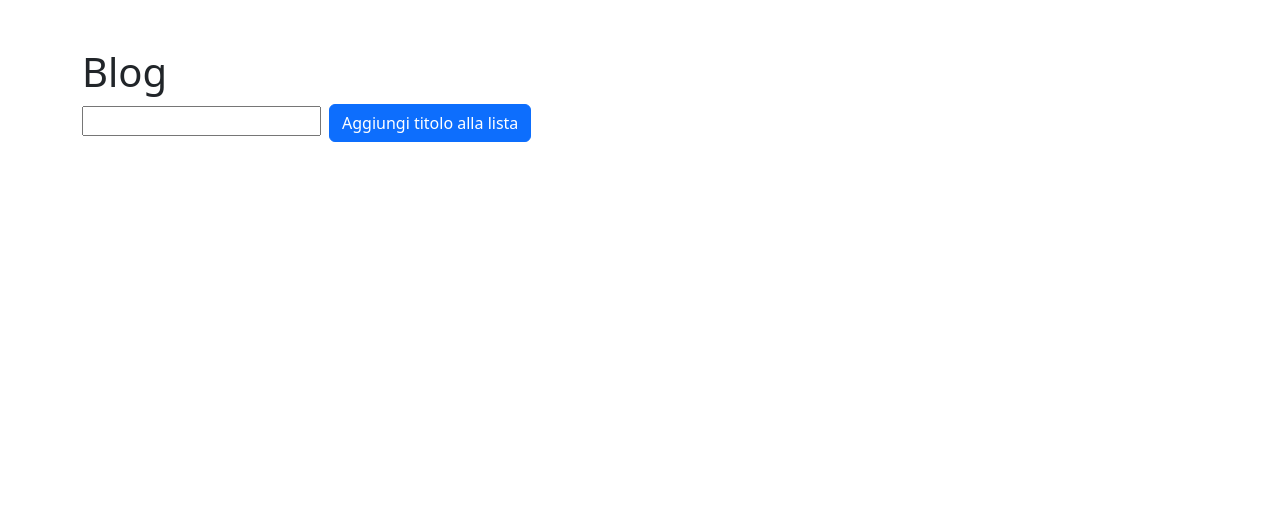
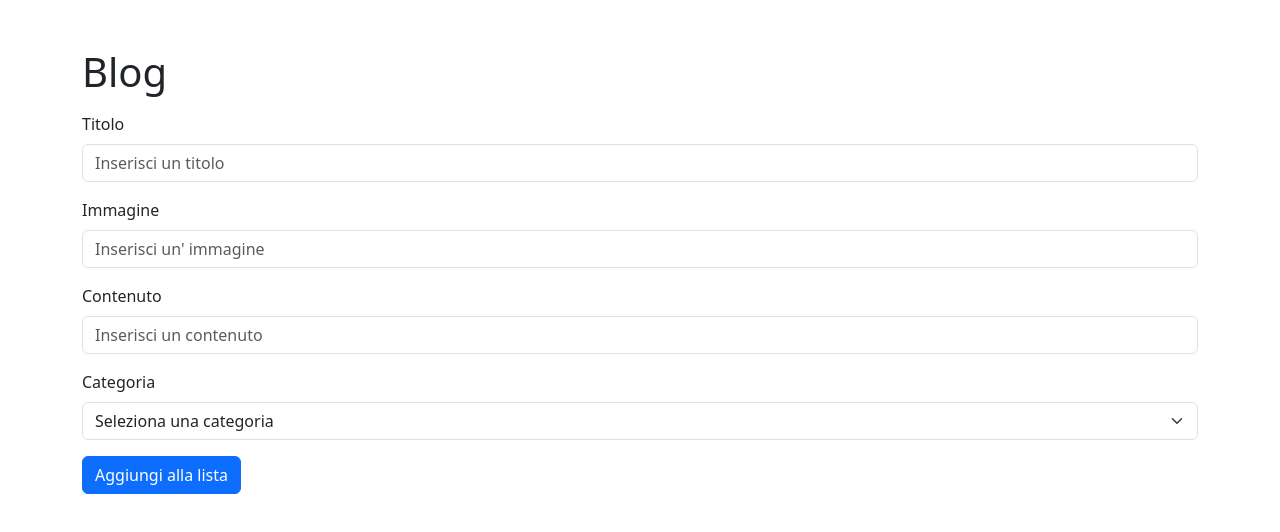
Before and after one commit to AndreaBeltramin/react-form-multifield, a React (Vite) app: page / in a window 1280 px wide. Shown: the top 532 px of the page. Built offline with nearby package versions, Linux system fonts and the light colour scheme.

Commit message:
aggiunta input

```diff
--- a/src/App.jsx
+++ b/src/App.jsx
@@ -1,12 +1,17 @@
 import { useState } from "react";
 
 function App() {
-	const [list, setList] = useState([]);
+	const [list, setList] = useState({
+		title: "",
+		image: "",
+		content: "",
+		category: "",
+	});
 	const [addTitle, setAddTitle] = useState("");
 
-	const handleInputChange = (e) => {
-		setAddTitle(e.target.value);
-	};
+	function handleInputChange(e) {
+		setList((list) => ({ ...list, [e.target.name]: e.target.value }));
+	}
 
 	const handleFormSubmit = (e) => {
 		e.preventDefault();
@@ -30,13 +35,68 @@ function App() {
 	return (
 		<>
 			<div className="container mt-5">
-				<h1>Blog </h1>
+				<h1 className="mb-3">Blog </h1>
 				<form onSubmit={handleFormSubmit}>
-					<input type="text" value={addTitle} onChange={handleInputChange} />
-					<button className="btn btn-primary ms-2">
-						Aggiungi titolo alla lista
-					</button>
+					{/* input titolo */}
+					<label htmlFor="title" className="form-label">
+						Titolo
+					</label>
+					<input
+						id="title"
+						className="form-control mb-3"
+						type="text"
+						name="name"
+						value={list.title}
+						onChange={handleInputChange}
+						placeholder="Inserisci un titolo"
+					/>
+
+					{/* input immagine */}
+					<label htmlFor="image" className="form-label">
+						Immagine
+					</label>
+					<input
+						id="image"
+						className="form-control mb-3"
+						type="text"
+						name="image"
+						value={list.image}
+						onChange={handleInputChange}
+						placeholder="Inserisci un' immagine"
+					/>
+
+					{/* input contenuto */}
+					<label htmlFor="content" className="form-label">
+						Contenuto
+					</label>
+					<input
+						id="content"
+						className="form-control mb-3"
+						type="text"
+						name="content"
+						value={list.content}
+						onChange={handleInputChange}
+						placeholder="Inserisci un contenuto"
+					/>
+
+					{/* input categoria */}
+					<label htmlFor="category" className="form-label">
+						Categoria
+					</label>
+					<select
+						className="form-select mb-3"
+						id="category"
+						name="category"
+						onChange={handleInputChange}
+					>
+						<option>Seleziona una categoria</option>
+						<option value="1">One</option>
+						<option value="2">Two</option>
+						<option value="3">Three</option>
+					</select>
+					<button className="btn btn-primary">Aggiungi alla lista</button>
 				</form>
+				{/*
 				<ul>
 					{list.map((el, i) => (
 						<li key={i}>
@@ -47,7 +107,7 @@ function App() {
 							></i>
 						</li>
 					))}
-				</ul>
+				</ul> */}
 			</div>
 		</>
 	);
```
